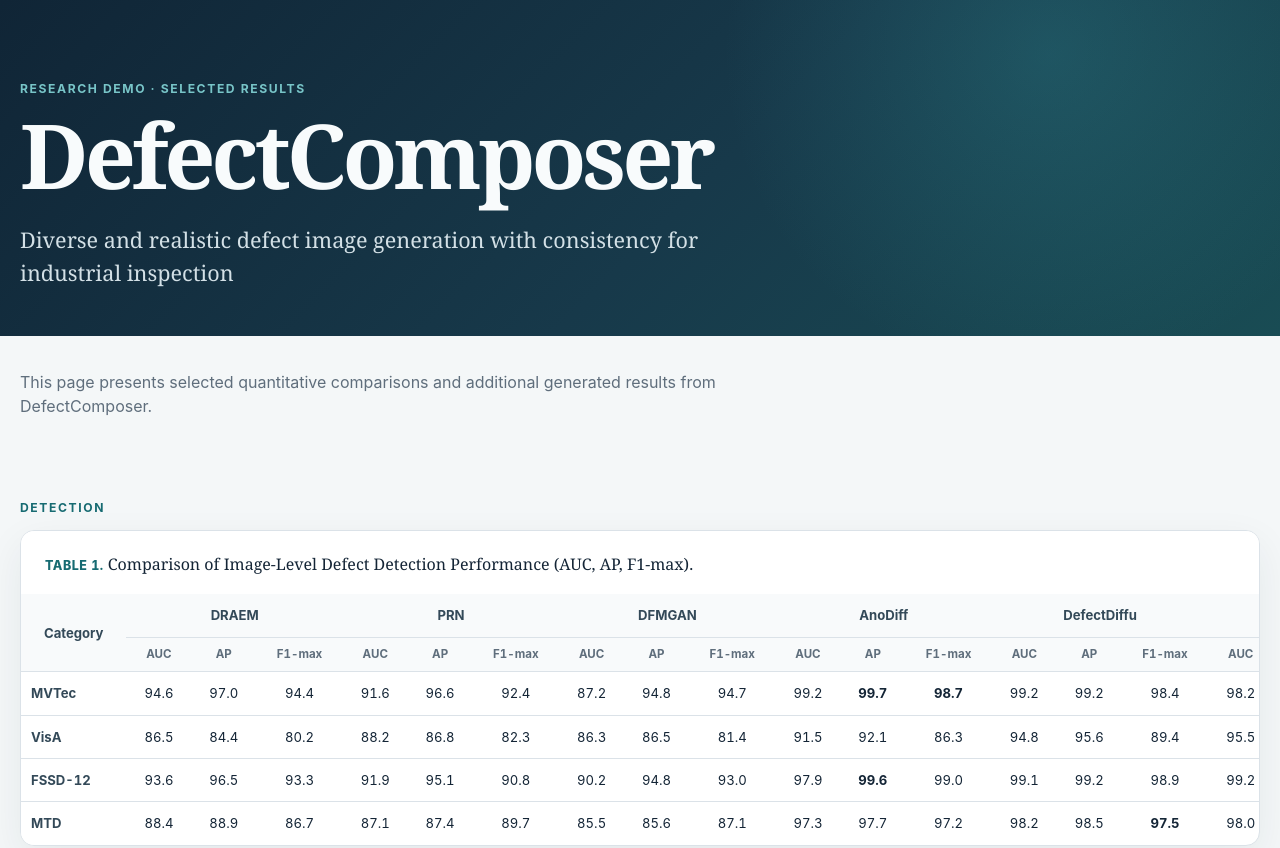
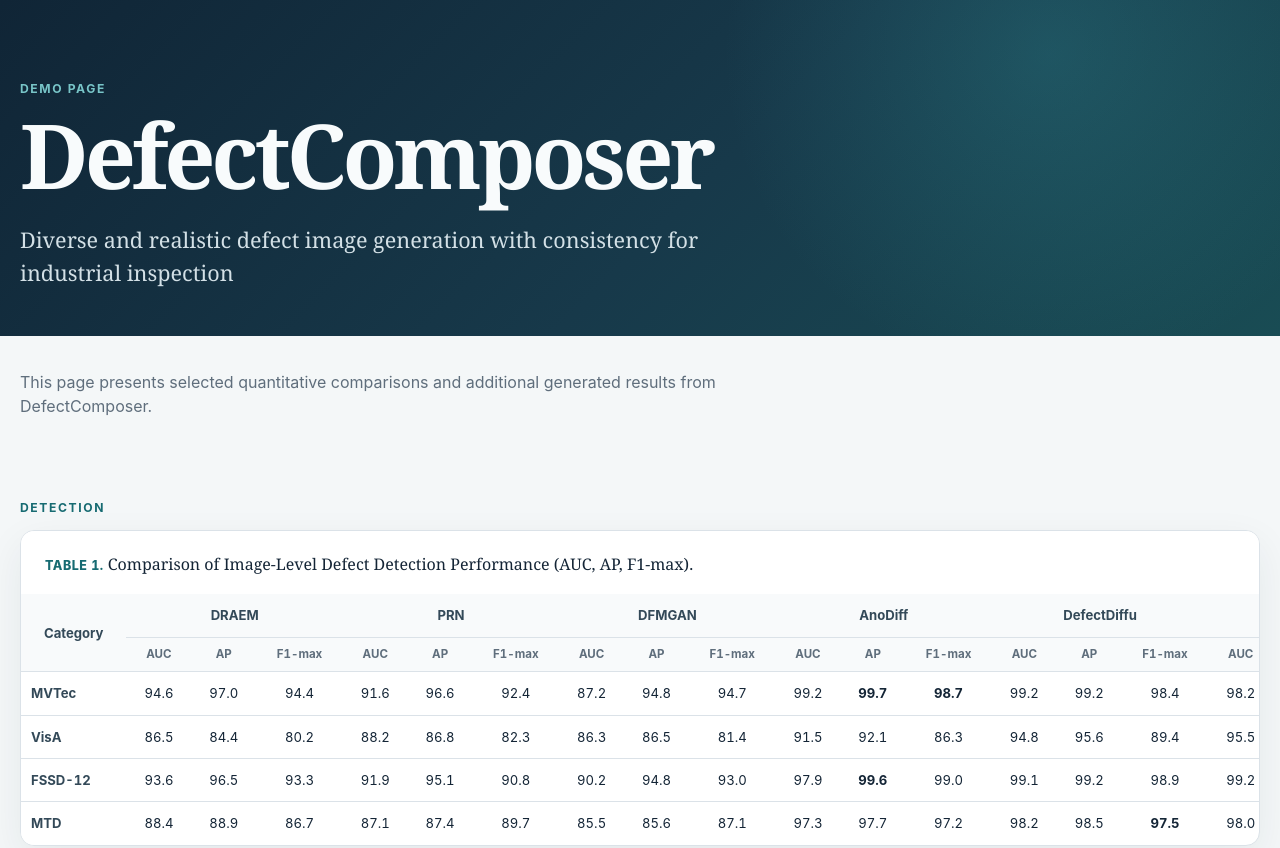
Before and after one commit to Qinger-wen/DefectComposer, a plain HTML site: page docs/index.html in a window 1280 px wide. Shown: the top 848 px of the page. Drawn offline with Linux system fonts and the light colour scheme.

Commit message:
Update eyebrow text in index.html

```diff
--- a/docs/index.html
+++ b/docs/index.html
@@ -10,7 +10,7 @@
 <body>
   <header class="hero">
     <div class="shell">
-      <p class="eyebrow">Research demo · Selected results</p>
+      <p class="eyebrow">Demo Page</p>
       <h1>DefectComposer</h1>
       <p class="subtitle">Diverse and realistic defect image generation with consistency for industrial inspection</p>
     </div>
```
